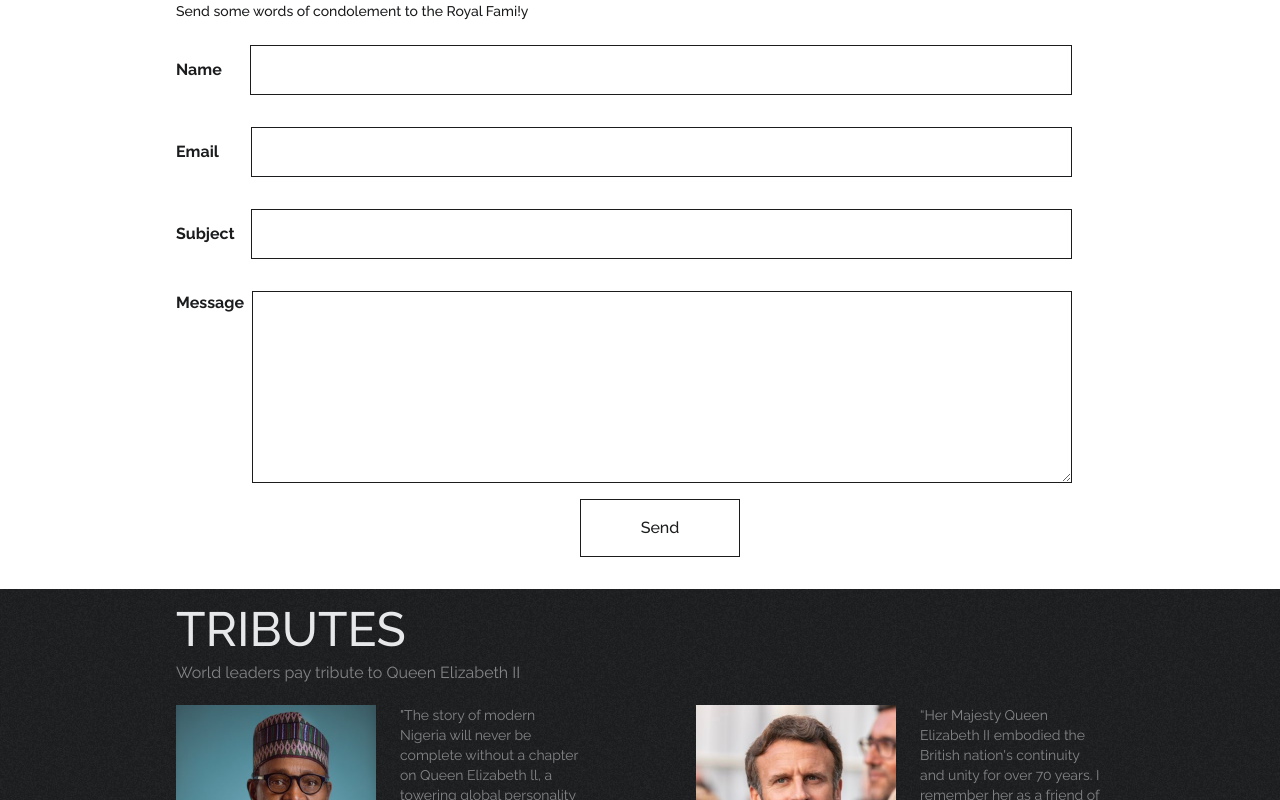
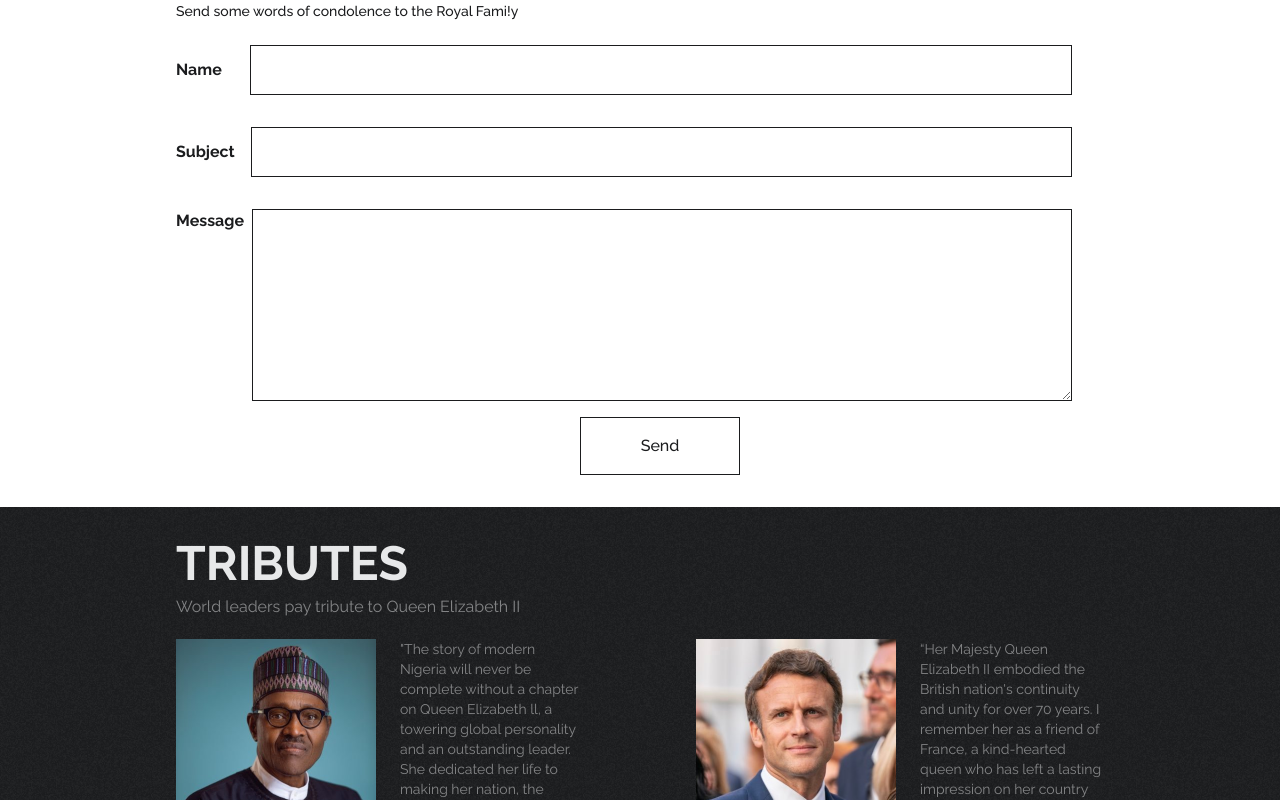
Before and after one commit to favourbadakin/Queen-Elizabeth-Tribute-Page, a React (Create React App) app: page / in a window 1280 px wide. Shown: the part 2480-3280 px from the top of the page. Built offline with nearby package versions, Linux system fonts and the light colour scheme; a web font is replaced by a local one.

Commit message:
further edits

```diff
--- a/src/components/Contact.jsx
+++ b/src/components/Contact.jsx
@@ -5,7 +5,7 @@ const Contact = () => {
     <section className='bg-hero-image font-medium px-4  md:px-[11rem] pb-8 text-secondary pt-10' id='write'>
         <div className='text-center mt-6 mb-6 lg:text-left '>
             <h2 className='uppercase mb-2 font-bold text-xl md:text-4xl lg:text-5xl'>Write Tributes</h2>
-            <p className='text-sm'>Send some words of condolement to the Royal Fami!y</p>
+            <p className='text-sm'>Send some words of condolence to the Royal Fami!y</p>
         </div>
         <div className='flex gap-8'>
             <div className='w-full'>
@@ -14,10 +14,10 @@ const Contact = () => {
                         <label htmlFor='Name' className='mr-7 font-semibold'>Name</label>
                         <input className='border p-3 focus:outline-none focus:border-primary w-full' id='Name'></input>
                     </div>
-                    <div className='md:flex justify-between items-center mb-8'>
+                    {/* <div className='md:flex justify-between items-center mb-8'>
                         <label htmlFor='Email' className='mr-8 font-semibold'>Email</label>
                         <input className='border p-3 focus:outline-none focus:border-primary w-full' id='Email'></input>
-                    </div>
+                    </div> */}
                     <div className='md:flex justify-between items-center mb-8'>
                         <label htmlFor='Subject' className='mr-4 font-semibold'>Subject</label>
                         <input className='border p-3 focus:outline-none focus:border-primary w-full' id='Subject'></input>
--- a/src/components/Tributes.jsx
+++ b/src/components/Tributes.jsx
@@ -5,15 +5,15 @@ import macron from '../assets/macron.png';
 
 const Tributes = () => {
   return (
-    <section className='bg-secondary bg-hero-image text-primary bg-cover pt-4 pb-6 px-4 md:px-[11rem]' id='tributes'>
+    <section className='bg-secondary bg-hero-image text-primary bg-cover pt-8 pb-6 px-4 md:px-[11rem]' id='tributes'>
         <div>
-            <h2 className='font-medium md:text-4xl text-center lg:text-left lg:text-5xl'>TRIBUTES</h2>
+            <h2 className='font-bold md:text-4xl text-center lg:text-left lg:text-5xl'>TRIBUTES</h2>
             <p className='mt-2 mb-5 opacity-50'>World leaders pay tribute to Queen Elizabeth II</p>
         </div>
         <div className='flex flex-col md:gap-x-14 md:flex-row'>
             <div className='md:w-[40%] lg:w-full mb-4'>
                 <div className='flex flex-col xl:flex-row gap-x-6'>
-                    <img src={buhari} className='object-cover' alt='president'/>
+                    <img src={buhari} className='object-contain' alt='president'/>
                     <p className='md:w-64 mt-3 xl:mt-0 opacity-50 text-center md:text-left text-sm'>"The story of modern Nigeria will never be complete without a chapter on Queen Elizabeth ll, a towering global personality and an outstanding leader. She dedicated her life to making her nation, the Commonwealth and the entire world a better place.”</p>
                 </div>
                 <div className='text-center xl:text-left'>
```
